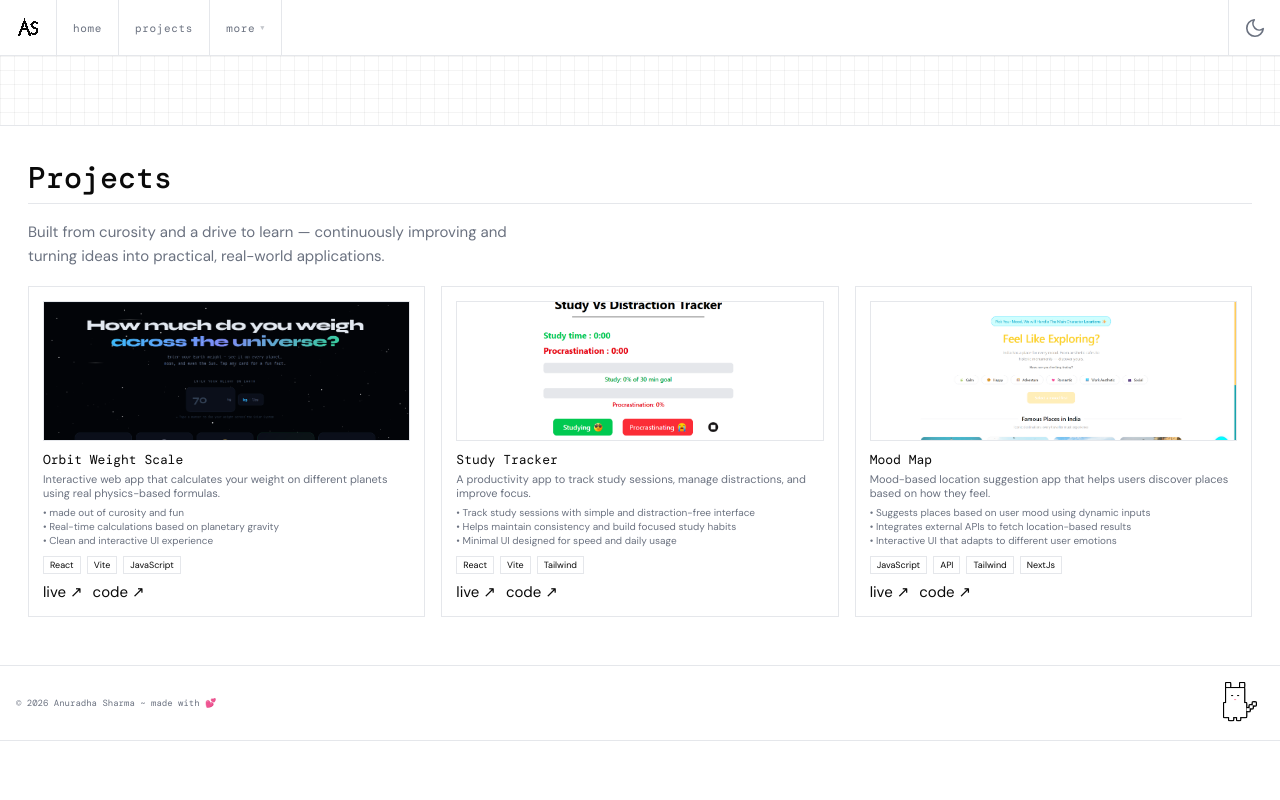
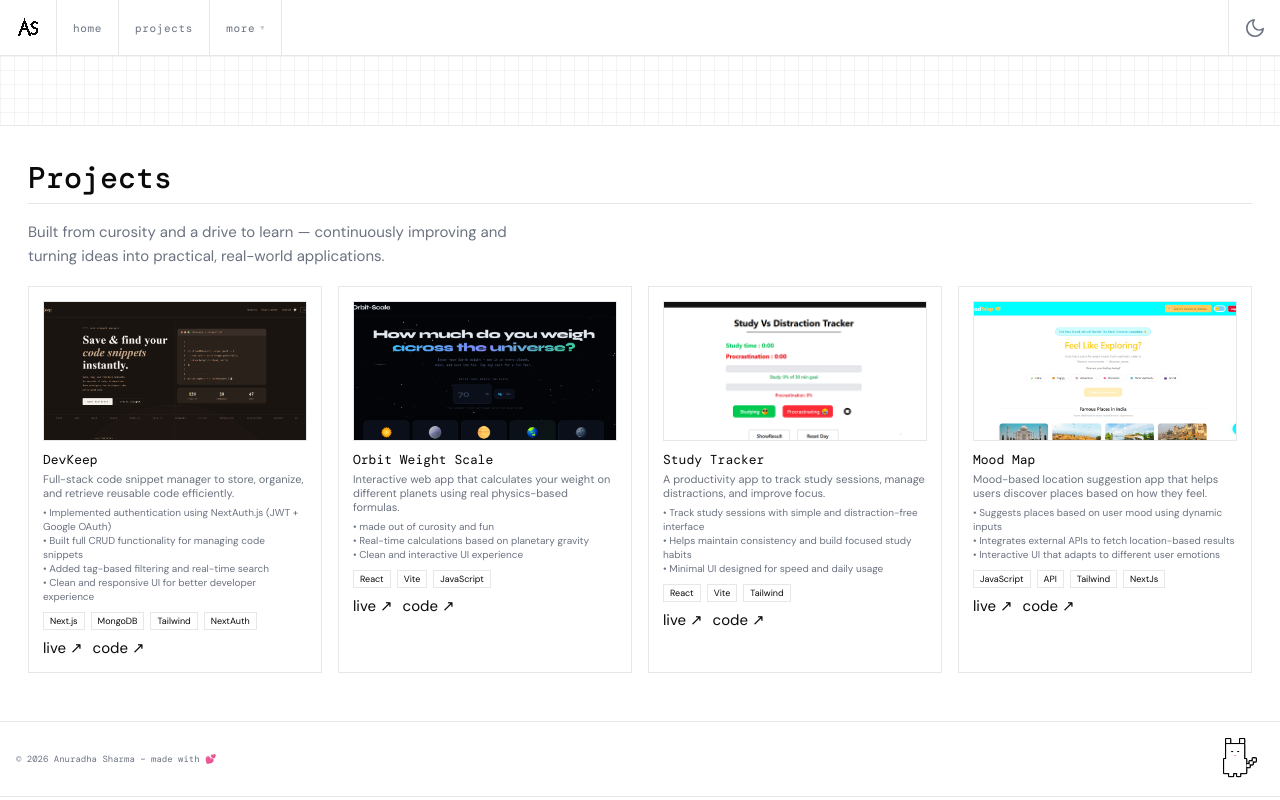
Before and after one commit to anuradhasharma1/my-portfolio, a Next.js app: page /projects in a window 1280 px wide. Built offline with nearby package versions, Linux system fonts and the light colour scheme; a web font is replaced by a local one.

Commit message:
feat: update project

```diff
--- a/data/projects.js
+++ b/data/projects.js
@@ -1,5 +1,21 @@
 export const Projects = [
 
+    {
+
+        title: 'DevKeep',
+        desc: 'Full-stack code snippet manager to store, organize, and retrieve reusable code efficiently.',
+        points: [
+            'Implemented authentication using NextAuth.js (JWT + Google OAuth)',
+            'Built full CRUD functionality for managing code snippets',
+            'Added tag-based filtering and real-time search',
+            'Clean and responsive UI for better developer experience',
+        ],
+        tech: ['Next.js', 'MongoDB', 'Tailwind', 'NextAuth'],
+        live: 'https://devkeep-two.vercel.app/',
+        github: 'https://github.com/anuradhasharma1/devkeep',
+        featured: true,
+        image: '/devkeep.png',
+    },
     {
         title: 'Orbit Weight Scale',
         desc: 'Interactive web app that calculates your weight on different planets using real physics-based formulas.',
```
Also changed, not shown: public/devkeep.png (added).
